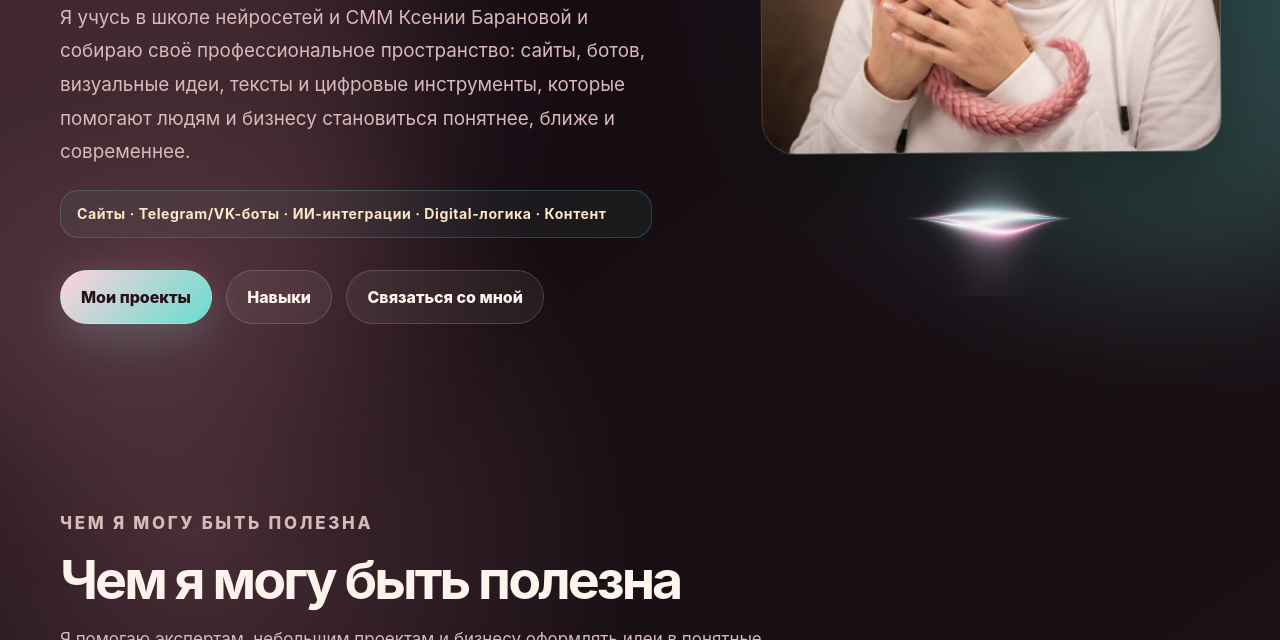
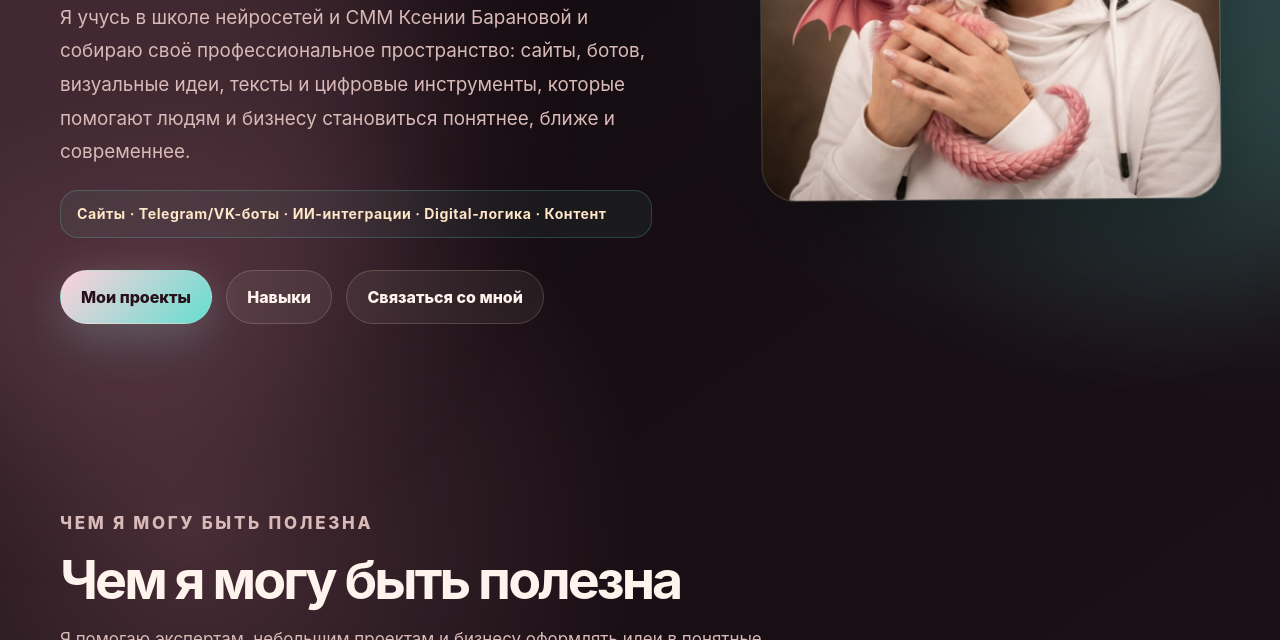
Before and after one commit to klioliks/vizitka_Olga, a plain HTML site: page index.html in a window 1280 px wide. Shown: the part 465-1105 px from the top of the page. Drawn offline with nearby package versions, Linux system fonts and the light colour scheme; animation ran at ten frames a second.

Commit message:
обновление
обновление

```diff
--- a/hero-strands.js
+++ /dev/null
@@ -1,26 +0,0 @@
-import { initStrands } from "./strands.js";
-
-const strandsContainer = document.getElementById("hero-strands");
-const prefersReducedMotion = window.matchMedia("(prefers-reduced-motion: reduce)").matches;
-
-if (strandsContainer && !prefersReducedMotion) {
-  initStrands(strandsContainer, {
-    colors: ["#f49ab2", "#7d4769", "#65ddcf"],
-    count: 3,
-    speed: 0.5,
-    amplitude: 1,
-    waviness: 1,
-    thickness: 0.7,
-    glow: 2.6,
-    taper: 3,
-    spread: 1,
-    intensity: 0.6,
-    saturation: 1.5,
-    opacity: 1,
-    scale: 1.5,
-    glass: false,
-    refraction: 1,
-    dispersion: 1,
-    glassSize: 1,
-  });
-}
--- a/index.html
+++ b/index.html
@@ -9,7 +9,6 @@
     content="Персональная digital-визитка: сайты, боты, ИИ-интеграции и цифровые проекты. Учусь в школе нейросетей и СММ Ксении Барановой."
   />
   <link rel="stylesheet" href="styles.css" />
-  <link rel="stylesheet" href="strands.css" />
 </head>
 <body>
   <div class="noise" aria-hidden="true"></div>
@@ -60,9 +59,6 @@
         <div class="hero-avatar-wrap">
           <div class="image-card avatar-card">
             <img src="assets/me-and-mei.jpg" alt="Аватарка: я с Мей" />
-          </div>
-          <div class="hero-strands-block" aria-hidden="true">
-            <div id="hero-strands"></div>
           </div>
         </div>
       </div>
@@ -316,6 +312,5 @@
   </footer>
 
   <script src="script.js"></script>
-  <script type="module" src="hero-strands.js"></script>
 </body>
 </html>
--- a/strands.css
+++ /dev/null
@@ -1,63 +0,0 @@
-.strands-container {
-  position: relative;
-  width: 100%;
-  height: 100%;
-  background: transparent;
-}
-
-.strands-container canvas {
-  display: block;
-  width: 100%;
-  height: 100%;
-}
-
-.hero-avatar-wrap {
-  width: min(460px, 100%);
-  margin-left: auto;
-}
-
-.hero-strands-block {
-  position: relative;
-  width: 108%;
-  height: clamp(110px, 16vw, 155px);
-  margin: -1.25rem auto 0;
-  left: -4%;
-  z-index: 0;
-  pointer-events: none;
-  mask-image: linear-gradient(
-    90deg,
-    transparent 0%,
-    #000 12%,
-    #000 88%,
-    transparent 100%
-  );
-  -webkit-mask-image: linear-gradient(
-    90deg,
-    transparent 0%,
-    #000 12%,
-    #000 88%,
-    transparent 100%
-  );
-}
-
-.avatar-card {
-  position: relative;
-  z-index: 1;
-}
-
-@media (max-width: 980px) {
-  .hero-avatar-wrap {
-    margin: 0 auto;
-  }
-
-  .hero-strands-block {
-    width: 100%;
-    left: 0;
-  }
-}
-
-@media (prefers-reduced-motion: reduce) {
-  .hero-strands-block {
-    display: none;
-  }
-}
--- a/strands.js
+++ /dev/null
@@ -1,319 +0,0 @@
-import { Renderer, Program, Mesh, Color, Triangle, RenderTarget } from "https://cdn.jsdelivr.net/npm/ogl@1.0.11/+esm";
-
-const MAX_STRANDS = 12;
-const MAX_COLORS = 8;
-
-const VERT = `#version 300 es
-in vec2 position;
-void main() {
-  gl_Position = vec4(position, 0.0, 1.0);
-}
-`;
-
-const FRAG = `#version 300 es
-precision highp float;
-
-uniform float uTime;
-uniform vec2 uResolution;
-uniform vec3 uColors[${MAX_COLORS}];
-uniform int uColorCount;
-uniform int uStrandCount;
-uniform float uSpeed;
-uniform float uAmplitude;
-uniform float uWaviness;
-uniform float uThickness;
-uniform float uGlow;
-uniform float uTaper;
-uniform float uSpread;
-uniform float uHueShift;
-uniform float uIntensity;
-uniform float uOpacity;
-uniform float uScale;
-uniform float uSaturation;
-
-out vec4 fragColor;
-
-const float PI = 3.14159265;
-
-vec3 spectrum(float t) {
-  return 0.5 + 0.5 * cos(2.0 * PI * (t + vec3(0.00, 0.33, 0.67)));
-}
-
-vec3 samplePalette(float t) {
-  t = fract(t);
-  float scaled = t * float(uColorCount);
-  int idx = int(floor(scaled));
-  float blend = fract(scaled);
-  int nextIdx = idx + 1;
-  if (nextIdx >= uColorCount) nextIdx = 0;
-  return mix(uColors[idx], uColors[nextIdx], blend);
-}
-
-vec3 strandColor(float t) {
-  if (uColorCount > 0) return samplePalette(t);
-  return spectrum(t);
-}
-
-void main() {
-  vec2 uv = (gl_FragCoord.xy - 0.5 * uResolution) / uResolution.y;
-  uv /= max(uScale, 0.0001);
-
-  float e = 0.06 + uIntensity * 0.94;
-  float env = pow(max(cos(uv.x * PI * 1.3), 0.0), uTaper);
-
-  vec3 col = vec3(0.0);
-
-  for (int i = 0; i < ${MAX_STRANDS}; i++) {
-    if (i >= uStrandCount) break;
-
-    float fi = float(i);
-    float ph = fi * 1.7 * uSpread;
-    float freq = (2.0 + fi * 0.35) * uWaviness;
-    float spd = 1.4 + fi * 1.2;
-
-    float tt = uTime * uSpeed;
-    float w = sin(uv.x * freq + tt * spd + ph) * 0.60
-            + sin(uv.x * freq * 1.1 - tt * spd * 0.7 + ph * 1.7) * 0.40;
-
-    float amp = (0.1 + 0.02 * e) * env * uAmplitude;
-    float y = w * amp;
-
-    float d = abs(uv.y - y);
-    float thick = (0.001 + 0.05 * e) * (0.35 + env) * uThickness;
-    float g = thick / (d + thick * 0.45);
-    g = g * g;
-
-    float h = fi / float(uStrandCount) + uv.x * 0.30 + uTime * 0.04 + uHueShift;
-    col += strandColor(h) * g * env;
-  }
-
-  col *= 0.45 + 0.7 * e;
-  col = 1.0 - exp(-col * uGlow);
-
-  float gray = dot(col, vec3(0.2126, 0.7152, 0.0722));
-  col = max(mix(vec3(gray), col, uSaturation), 0.0);
-
-  float lum = max(max(col.r, col.g), col.b);
-  float alpha = clamp(lum, 0.0, 1.0) * uOpacity;
-
-  fragColor = vec4(col * uOpacity, alpha);
-}
-`;
-
-const GLASS_FRAG = `#version 300 es
-precision highp float;
-
-uniform sampler2D uScene;
-uniform vec2 uResolution;
-uniform float uRadius;
-uniform float uRefraction;
-uniform float uDispersion;
-
-out vec4 fragColor;
-
-vec2 toUv(vec2 p) {
-  return p * (uResolution.y / uResolution) + 0.5;
-}
-
-void main() {
-  vec2 p = (gl_FragCoord.xy - 0.5 * uResolution) / uResolution.y;
-  float d = length(p);
-  float r = uRadius;
-
-  float edge = fwidth(d) * 1.5;
-  float mask = 1.0 - smoothstep(r - edge, r + edge, d);
-  if (mask <= 0.0) {
-    fragColor = vec4(0.0);
-    return;
-  }
-
-  float z = sqrt(max(r * r - d * d, 0.0)) / r;
-  float nd = d / r;
-
-  vec2 dir = d > 0.0 ? p / d : vec2(0.0);
-  float lens = smoothstep(0.85, 1.0, nd) * pow(nd, 6.0);
-  vec2 offset = -dir * lens * uRefraction * 0.15;
-  vec2 disp = -dir * lens * uDispersion * 0.012;
-
-  vec3 light;
-  light.r = texture(uScene, toUv(p + offset - disp)).r;
-  light.g = texture(uScene, toUv(p + offset)).g;
-  light.b = texture(uScene, toUv(p + offset + disp)).b;
-
-  float fres = pow(1.0 - z, 3.0);
-  vec3 rim = vec3(1.0) * fres * 0.18;
-
-  vec2 lightDir = normalize(vec2(-0.55, 0.6));
-  float spec = pow(max(dot(p / max(r, 1e-4), lightDir), 0.0), 6.0);
-  spec *= smoothstep(r, r * 0.55, d);
-
-  vec3 emissive = light + rim + vec3(spec) * 0.4;
-  float emissiveA = clamp(max(max(emissive.r, emissive.g), emissive.b), 0.0, 1.0);
-
-  float bodyA = 0.05 + fres * 0.05;
-  float outA = emissiveA + bodyA * (1.0 - emissiveA);
-  vec3 outRGB = emissive;
-
-  outRGB *= mask;
-  outA *= mask;
-
-  fragColor = vec4(outRGB, outA);
-}
-`;
-
-function buildPalette(colors) {
-  const filled = colors && colors.length ? colors : ["#ffffff"];
-  const padded = [];
-
-  for (let i = 0; i < MAX_COLORS; i += 1) {
-    const hex = filled[i] ?? filled[filled.length - 1];
-    const c = new Color(hex);
-    padded.push([c.r, c.g, c.b]);
-  }
-
-  return padded;
-}
-
-export function initStrands(container, options = {}) {
-  const settings = {
-    colors: options.colors ?? ["#f49ab2", "#7d4769", "#65ddcf"],
-    count: options.count ?? 3,
-    speed: options.speed ?? 0.5,
-    amplitude: options.amplitude ?? 1,
-    waviness: options.waviness ?? 1,
-    thickness: options.thickness ?? 0.7,
-    glow: options.glow ?? 2.6,
-    taper: options.taper ?? 3,
-    spread: options.spread ?? 1,
-    hueShift: options.hueShift ?? 0,
-    intensity: options.intensity ?? 0.6,
-    saturation: options.saturation ?? 1.5,
-    opacity: options.opacity ?? 1,
-    scale: options.scale ?? 1.5,
-    glass: options.glass ?? false,
-    refraction: options.refraction ?? 1,
-    dispersion: options.dispersion ?? 1,
-    glassSize: options.glassSize ?? 1,
-  };
-
-  container.classList.add("strands-container");
-
-  const renderer = new Renderer({
-    alpha: true,
-    premultipliedAlpha: true,
-    antialias: true,
-  });
-  const gl = renderer.gl;
-  gl.clearColor(0, 0, 0, 0);
-  gl.enable(gl.BLEND);
-  gl.blendFunc(gl.ONE, gl.ONE_MINUS_SRC_ALPHA);
-  gl.canvas.style.backgroundColor = "transparent";
-
-  const geometry = new Triangle(gl);
-  if (geometry.attributes.uv) {
-    delete geometry.attributes.uv;
-  }
-
-  const program = new Program(gl, {
-    vertex: VERT,
-    fragment: FRAG,
-    uniforms: {
-      uTime: { value: 0 },
-      uResolution: { value: [container.offsetWidth, container.offsetHeight] },
-      uColors: { value: buildPalette(settings.colors) },
-      uColorCount: { value: Math.min(settings.colors.length, MAX_COLORS) },
-      uStrandCount: { value: Math.min(settings.count, MAX_STRANDS) },
-      uSpeed: { value: settings.speed },
-      uAmplitude: { value: settings.amplitude },
-      uWaviness: { value: settings.waviness },
-      uThickness: { value: settings.thickness },
-      uGlow: { value: settings.glow },
-      uTaper: { value: settings.taper },
-      uSpread: { value: settings.spread },
-      uHueShift: { value: settings.hueShift },
-      uIntensity: { value: settings.intensity },
-      uOpacity: { value: settings.opacity },
-      uScale: { value: settings.scale },
-      uSaturation: { value: settings.saturation },
-    },
-  });
-
-  const mesh = new Mesh(gl, { geometry, program });
-
-  const renderTarget = new RenderTarget(gl, {
-    width: container.offsetWidth,
-    height: container.offsetHeight,
-  });
-
-  const glassProgram = new Program(gl, {
-    vertex: VERT,
-    fragment: GLASS_FRAG,
-    uniforms: {
-      uScene: { value: renderTarget.texture },
-      uResolution: { value: [container.offsetWidth, container.offsetHeight] },
-      uRadius: { value: 0.46 * settings.glassSize },
-      uRefraction: { value: settings.refraction },
-      uDispersion: { value: settings.dispersion },
-    },
-  });
-  const glassMesh = new Mesh(gl, { geometry, program: glassProgram });
-
-  container.appendChild(gl.canvas);
-
-  function resize() {
-    const width = container.offsetWidth;
-    const height = container.offsetHeight;
-    renderer.setSize(width, height);
-    program.uniforms.uResolution.value = [width, height];
-    renderTarget.setSize(width, height);
-    glassProgram.uniforms.uResolution.value = [width, height];
-  }
-
-  window.addEventListener("resize", resize);
-  resize();
-
-  let animateId = 0;
-
-  const update = (t) => {
-    animateId = requestAnimationFrame(update);
-
-    program.uniforms.uTime.value = t * 0.001;
-    program.uniforms.uColors.value = buildPalette(settings.colors);
-    program.uniforms.uColorCount.value = Math.min(settings.colors.length, MAX_COLORS);
-    program.uniforms.uStrandCount.value = Math.min(Math.max(Math.round(settings.count), 1), MAX_STRANDS);
-    program.uniforms.uSpeed.value = settings.speed;
-    program.uniforms.uAmplitude.value = settings.amplitude;
-    program.uniforms.uWaviness.value = settings.waviness;
-    program.uniforms.uThickness.value = settings.thickness;
-    program.uniforms.uGlow.value = settings.glow;
-    program.uniforms.uTaper.value = settings.taper;
-    program.uniforms.uSpread.value = settings.spread;
-    program.uniforms.uHueShift.value = settings.hueShift;
-    program.uniforms.uIntensity.value = settings.intensity;
-    program.uniforms.uOpacity.value = settings.opacity;
-    program.uniforms.uScale.value = settings.scale;
-    program.uniforms.uSaturation.value = settings.saturation;
-
-    if (settings.glass) {
-      renderer.render({ scene: mesh, target: renderTarget });
-      glassProgram.uniforms.uScene.value = renderTarget.texture;
-      glassProgram.uniforms.uRefraction.value = settings.refraction;
-      glassProgram.uniforms.uDispersion.value = settings.dispersion;
-      glassProgram.uniforms.uRadius.value = 0.46 * settings.glassSize;
-      renderer.render({ scene: glassMesh });
-    } else {
-      renderer.render({ scene: mesh });
-    }
-  };
-
-  animateId = requestAnimationFrame(update);
-
-  return () => {
-    cancelAnimationFrame(animateId);
-    window.removeEventListener("resize", resize);
-    if (gl.canvas.parentNode === container) {
-      container.removeChild(gl.canvas);
-    }
-    gl.getExtension("WEBGL_lose_context")?.loseContext();
-  };
-}
--- a/styles.css
+++ b/styles.css
@@ -297,6 +297,11 @@ h3 {
 .hero-visual {
   position: relative;
   min-height: 500px;
+}
+
+.hero-avatar-wrap {
+  width: min(460px, 100%);
+  margin-left: auto;
 }
 
 .image-card,
@@ -702,7 +707,11 @@ h3 {
 
   .hero-visual {
     min-height: auto;
-    padding-bottom: 5.5rem;
+    padding-bottom: 0;
+  }
+
+  .hero-avatar-wrap {
+    margin: 0 auto;
   }
 
   .avatar-card {
```
